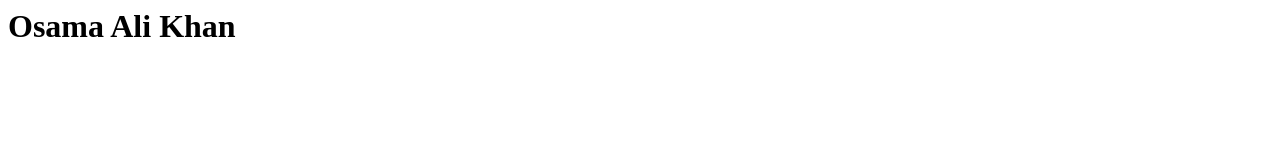
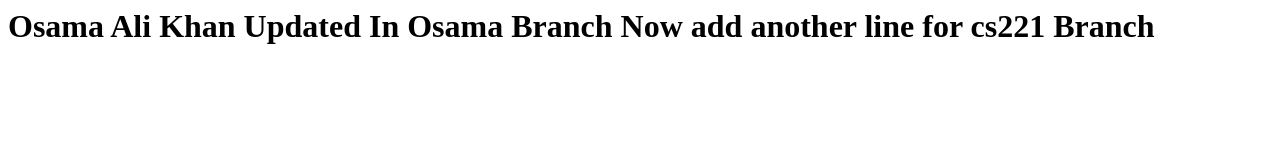
Before and after one commit to Arafiq100/osama_khan, a plain HTML site: page index.html in a window 1280 px wide. Drawn offline with Linux system fonts and the light colour scheme.

```diff
--- a/index.html
+++ b/index.html
@@ -1,7 +1,8 @@
 <html>
 <body>
 <h1>
-Osama Ali Khan
+Osama Ali Khan Updated In Osama Branch
+Now add another line for cs221 Branch
 </h1>
 </body>
 </html>
```
